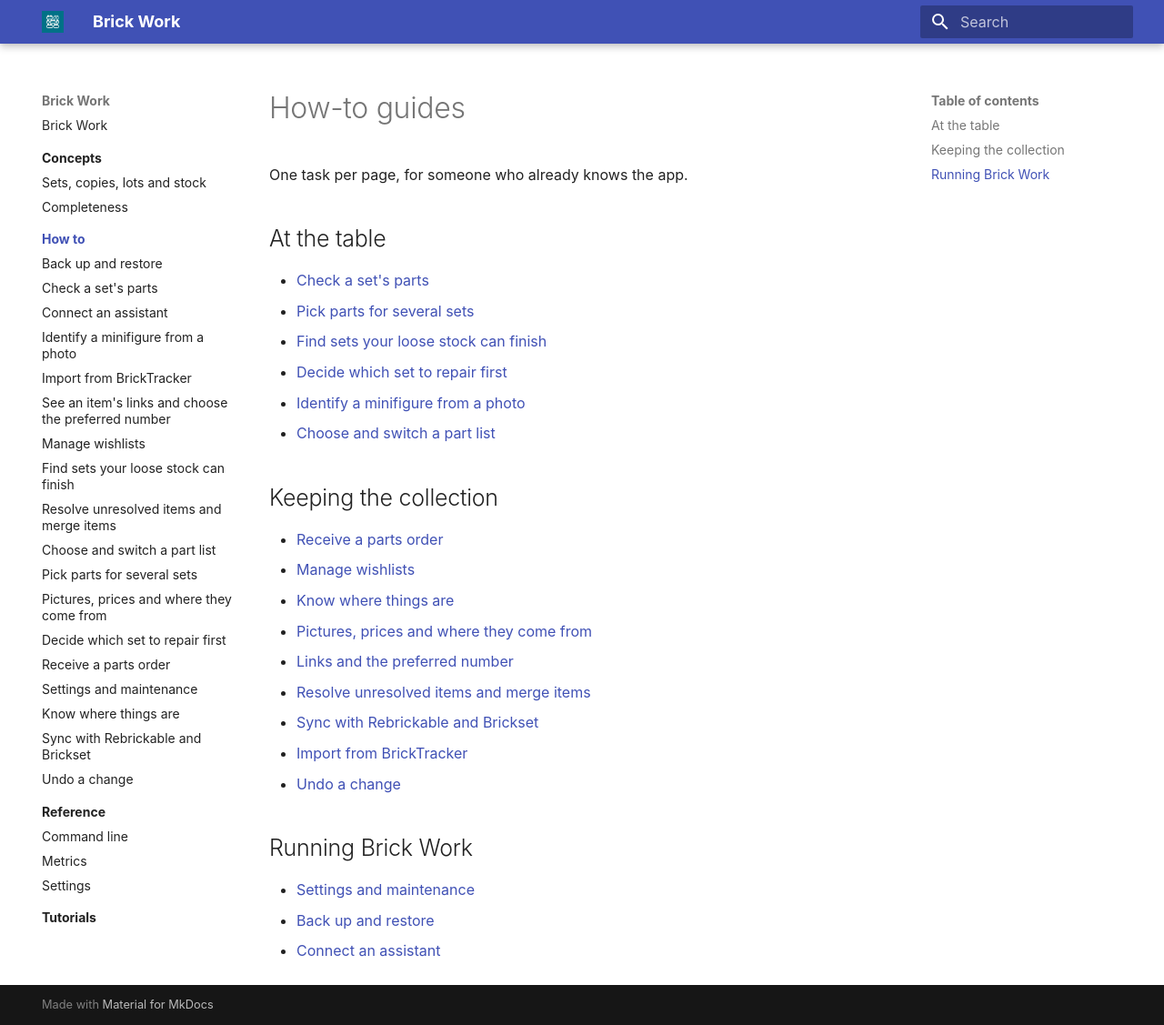
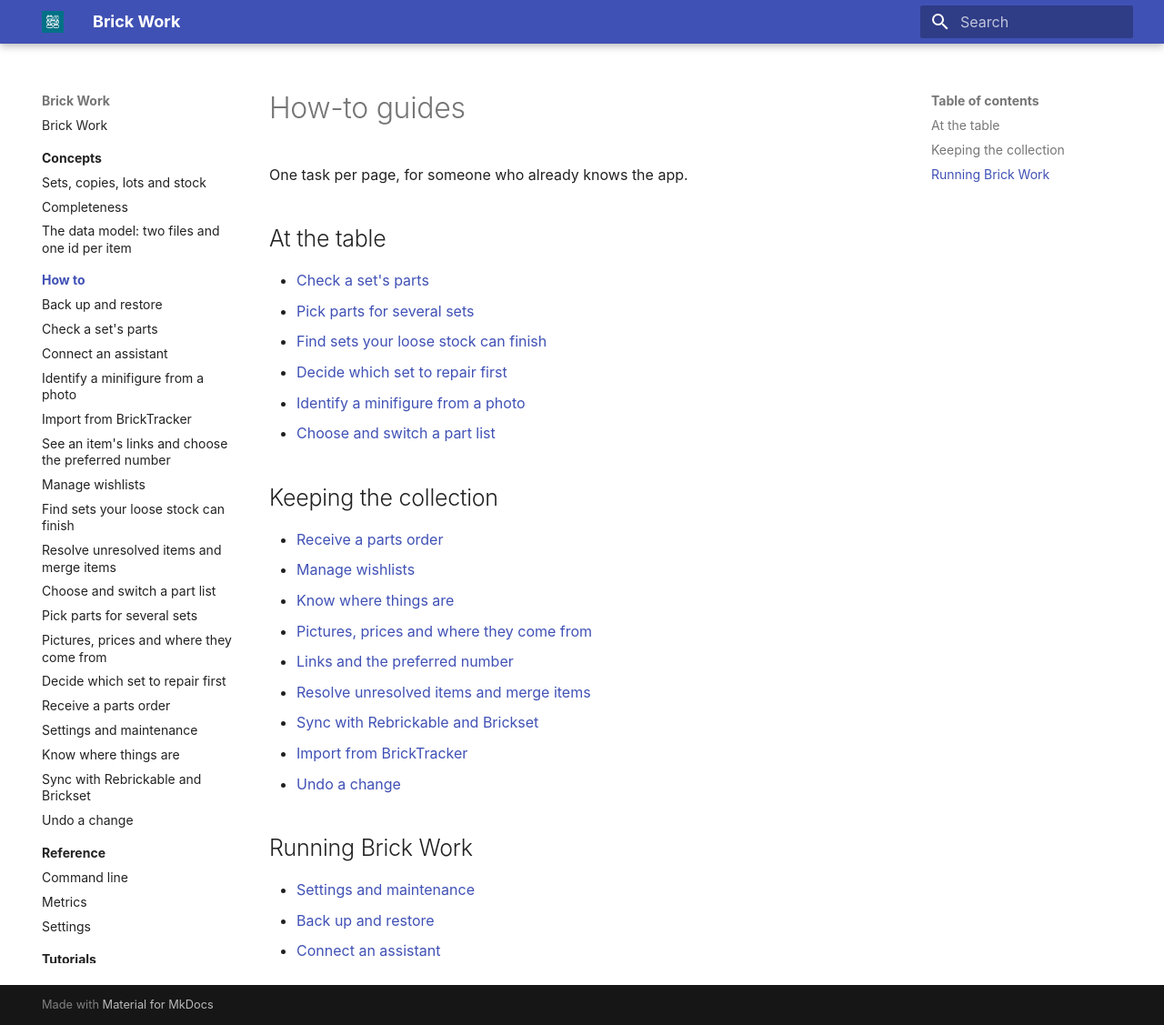
Before and after one commit to Ulef1005/brick-work, an MkDocs documentation site: the page built from docs/how-to/index.md, in a window 1280 px wide and 1127 px high. Shown: the whole window at 91% size. Built offline with MkDocs 1.6.1 and Material for MkDocs 9.7.7, drawn with Linux system fonts in a browser that asks for light colours; part of the change alters nothing that is shown.

Commit message:
Concepts: the data model (two files, Brick Work ids, links, part lists)
A plain-language page for users and self-hosters: what catalogue.db and
brickwork.db hold, the Brick Work id and its two ranges, provider links
(colour-scoped, preferred numbers, no-match as item state), part lists
and how copy lines follow a switch, catalogue updates, events and Undo,
and the move from 0.5. It links the how-tos and the Design pages.

Co-Authored-By: Claude Opus 5.5 <noreply@anthropic.com>
Claude-Session: https://claude.ai/code/session_01EtMU4ZCDM5mSBNVcTzpWsY

```diff
--- /dev/null
+++ b/docs/concepts/data-model.md
@@ -0,0 +1,56 @@
+# The data model: two files and one id per item
+
+*Since 0.6.0.*
+
+Brick Work keeps what anyone could download apart from what only you have. That split explains why a catalogue update never touches your collection, why a backup is one file, and why every item has a number of Brick Work's own.
+
+## Two files
+
+**`catalogue.db`, the catalogue.** Rebrickable's catalogue: every set, part, minifigure and colour, the part lists of sets and figures, element ids and picture addresses. It also holds the mapping to BrickLink numbers and, if you load them, BrickLink's own item lists. It can be rebuilt at any time from Rebrickable's free download, and only the catalogue builder writes it.
+
+**`brickwork.db`, your collection.** Copies, loose stock, lots, storage, wishes, orders, prices, pictures you fetched, your own photos, your decisions about numbers, part lists that cost an API call, items that exist only in your collection, keys, tokens and settings. It cannot be rebuilt from anywhere else: this is the file you back up.
+
+The two files are a pair. The collection file is bound to one catalogue, and the **Database** check in **Tools & Admin** confirms that they belong together ([Back up and restore](../how-to/back-up-and-restore.md#check-the-database)).
+
+## A Brick Work id for every item and colour
+
+Every set, part, minifigure, booklet, box and colour has a **Brick Work id**, a running number. Rebrickable and BrickLink numbers are not ids. They are links that point at an item.
+
+- **Catalogue items** are numbered by the catalogue builder. A new download keeps every id it already knows, matched by Rebrickable's number, so an update never renumbers what your collection uses.
+- **Items born in your collection** get numbers from 1,000,000,000 up: an item you added by its BrickLink number only, a set newer than the catalogue fetched through Rebrickable's API, or an item you added before it was identified. The two ranges never meet.
+- An id is **never reused**. When you merge a duplicate into a catalogue item, the old id points to the new one ([Resolve unresolved items and merge items](../how-to/merge-items.md)).
+
+The item page's address uses this id (`/collection/item/<id>`), and so does API v2.
+
+## Links to Rebrickable and BrickLink
+
+An item reaches other catalogues through **links**. One item can have several numbers at one catalogue, and a link can hold for one colour only. A leg part, for example, is one BrickLink number in Black and another in every other colour. Each link has a status that says where it came from: *matched*, *inferred*, *manual* or *to check*. "This item has no BrickLink number" is stored as a fact about the item, so a price update knows to skip it rather than fail.
+
+Prices, BrickLink exports and order matching follow these links. When there is a choice, you set the preferred number ([See an item's links and choose the preferred number](../how-to/links-and-preferred-numbers.md)).
+
+## Part lists
+
+A **part list** is what goes into a set or a figure. A copy names the list it was built from:
+
+- a Rebrickable version from the catalogue (sets can have several versions), or
+- a list stored in your collection file: BrickLink's list for that set, or Rebrickable's list of a set newer than your catalogue.
+
+A copy's own lines (what is missing, what you checked, what you took from loose stock) belong to the copy, not to the catalogue. When you switch a copy to another list, or a new catalogue changes a list, the copy's lines are updated in place: lines that stay keep their marks, new lines are added and vanished lines are retired. Your check history therefore always points at real lines ([Choose and switch a part list](../how-to/part-lists.md)).
+
+## The collection on top
+
+Copies, minifigures, loose stock, lots, storage, wishes and orders are described in [Sets, copies, lots and stock](collection-model.md). In this model they all name items and colours by Brick Work id, so they work the same for an item from the catalogue, from BrickLink only, or one you have not identified yet.
+
+## Updating the catalogue
+
+**Re-download** and **Rebuild** in **Tools & Admin → Catalogue** build a new `catalogue.db` beside the old one and swap it in when it is ready, then reconcile your collection with it ([Settings and maintenance](../how-to/settings-and-maintenance.md#catalogue)). A new file is checked before it is swapped in, and one that fails its checks never replaces the old one. **Rebuild** moves the current file aside rather than deleting it. Nothing you own is stored in the catalogue file, so a build never changes your collection.
+
+## Every change is an event
+
+A save writes one **event** that names what changed. That is what **Undo** reverses, and it is the history the API's audit log shows ([Undo a change](../how-to/undo-a-change.md)).
+
+## From 0.5
+
+A 0.5 collection (schema 3.3) is moved with `brickwork migrate4`. The command reads the old file without changing it, translates every BrickLink number and colour to a Brick Work item and colour, proves the result, and writes a report of everything it could not carry ([CLI](../reference/cli.md#migrate4)).
+
+The full design, with the tables, the DDL and the reasoning, is on the [Design](../../design/data-model-4.0/) pages.
--- a/docs/concepts/index.md
+++ b/docs/concepts/index.md
@@ -3,6 +3,7 @@
 What the app's ideas and numbers mean, in plain language.
 
 - [Sets, copies, lots and stock](collection-model.md)
+- [The data model: two files and one id per item](data-model.md)
 - [Completeness](completeness.md)
 
 <!-- One page per metric the app shows its users, with the sections
```
